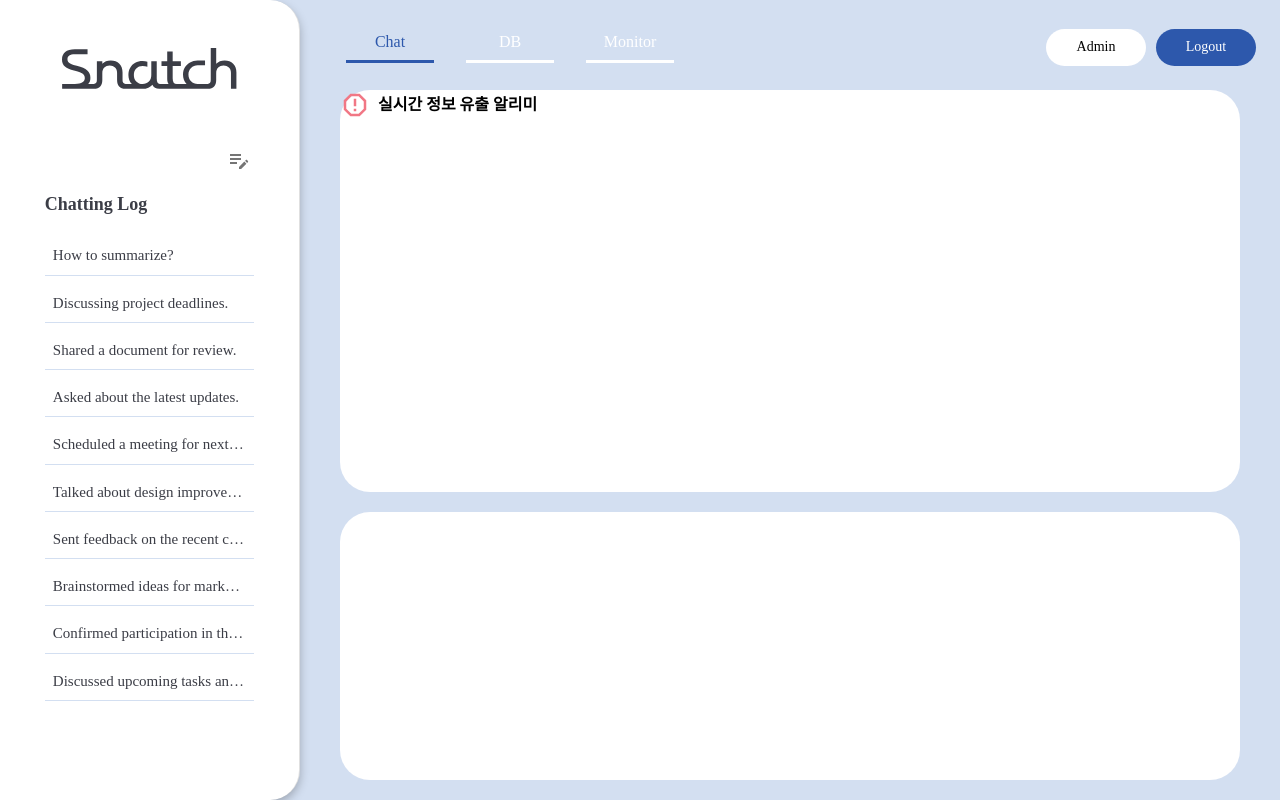
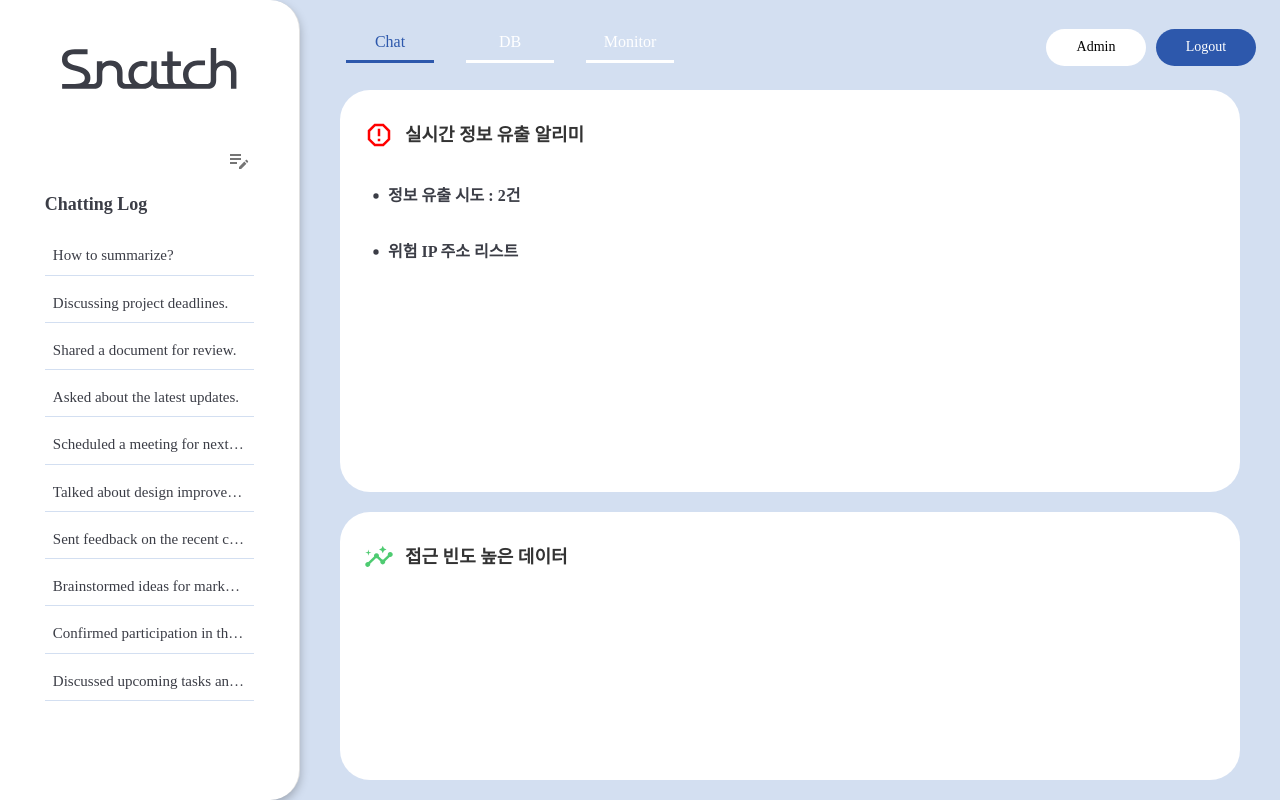
Before and after one commit to oxomi/snatch-front, a React (Create React App) app: page /monitor in a window 1280 px wide. Built offline with nearby package versions, Linux system fonts and the light colour scheme.

Commit message:
모니터링 수정

```diff
--- a/src/pages/Monitor/MonitorPage.jsx
+++ b/src/pages/Monitor/MonitorPage.jsx
@@ -1,20 +1,63 @@
 import React from 'react';
-import { Box, Typography, Stack } from '@mui/material';
+import { Box, Typography, Stack, ListItem, ListItemIcon, ListItemText } from '@mui/material';
 import { StyledBox } from 'pages/Chat/ChatPage';
-
 import ReportGmailerrorredIcon from '@mui/icons-material/ReportGmailerrorred';
-import BarChartOutlinedIcon from '@mui/icons-material/BarChartOutlined';
+import InsightsIcon from '@mui/icons-material/Insights';
+import FiberManualRecordIcon from '@mui/icons-material/FiberManualRecord'; // 점 아이콘
+import { SNATCH_COLOR } from 'constants/snatchTheme';
 
 const MonitorPage = () => {
+
+    // 박스 아이템 렌더링하는 컴포넌트
+    const InfoItem = ({ text }) => (
+      <Box display="flex" alignItems="center">
+        <ListItem disableGutters>
+          <ListItemIcon sx={{ minWidth: 'auto', marginRight: '8px' }}>
+            <FiberManualRecordIcon sx={{ fontSize: '8px', color: SNATCH_COLOR.deepDark }} />
+          </ListItemIcon>
+          <ListItemText
+            primary={
+              <Typography variant="body1" sx={{ fontSize: '16px', fontWeight: 'bold', color: SNATCH_COLOR.deepDark }}>
+                {text}
+              </Typography>
+            }
+          />
+        </ListItem>
+      </Box>
+    );
+
     return (
         <div className="flex flex-col h-full gap-5">
-      <StyledBox className="h-[60%]">
+            <StyledBox className="h-[60%]"
+            sx={{ padding: '24px', paddingBottom: '0px' }}
+            >
+              <Stack direction="row" className="flex items-center" gap={1} mb={2}>
+                <ReportGmailerrorredIcon sx={{ fontSize: '30px', color: 'red' }} />
+                <Typography variant="h6" gutterBottom style={{ fontSize: '18px', fontWeight: 'bold', color: '#333', marginTop: '7px', marginLeft: '3px' }}>
+                    실시간 정보 유출 알리미
+                </Typography>
+              </Stack>
+
+              <Box ml={1}>
+                <Box display="flex" alignItems="center" justifyContent="space-between" mb={1}>
+                  <InfoItem text="정보 유출 시도 : 2건" />
+                </Box>
+                <InfoItem text="위험 IP 주소 리스트" />
+              </Box>
+            </StyledBox>
+
+            <StyledBox className="h-[40%]"
+            sx={{ padding: '24px', paddingBottom: '0px' }}
+            >
               <Stack direction="row" className="flex items-center" gap={1}>
-          <ReportGmailerrorredIcon sx={{ fontSize: '30px', color: '#F17785' }} />
-          <Typography sx={{ fontWeight: '600' }}>실시간 정보 유출 알리미</Typography>
+                <InsightsIcon sx={{ fontSize: '30px', color: '#4ECB71' }} />
+                <Typography variant="h6" gutterBottom style={{ fontSize: '18px', fontWeight: 'bold', color: '#333', marginTop: '7px', marginLeft: '3px' }}>
+                    접근 빈도 높은 데이터
+                </Typography>
               </Stack>
             </StyledBox>
-      <StyledBox className="h-[40%]"></StyledBox>
+
+
         </div>
     );
 };
```
Lines whose indentation alone changed are shown as unchanged.
